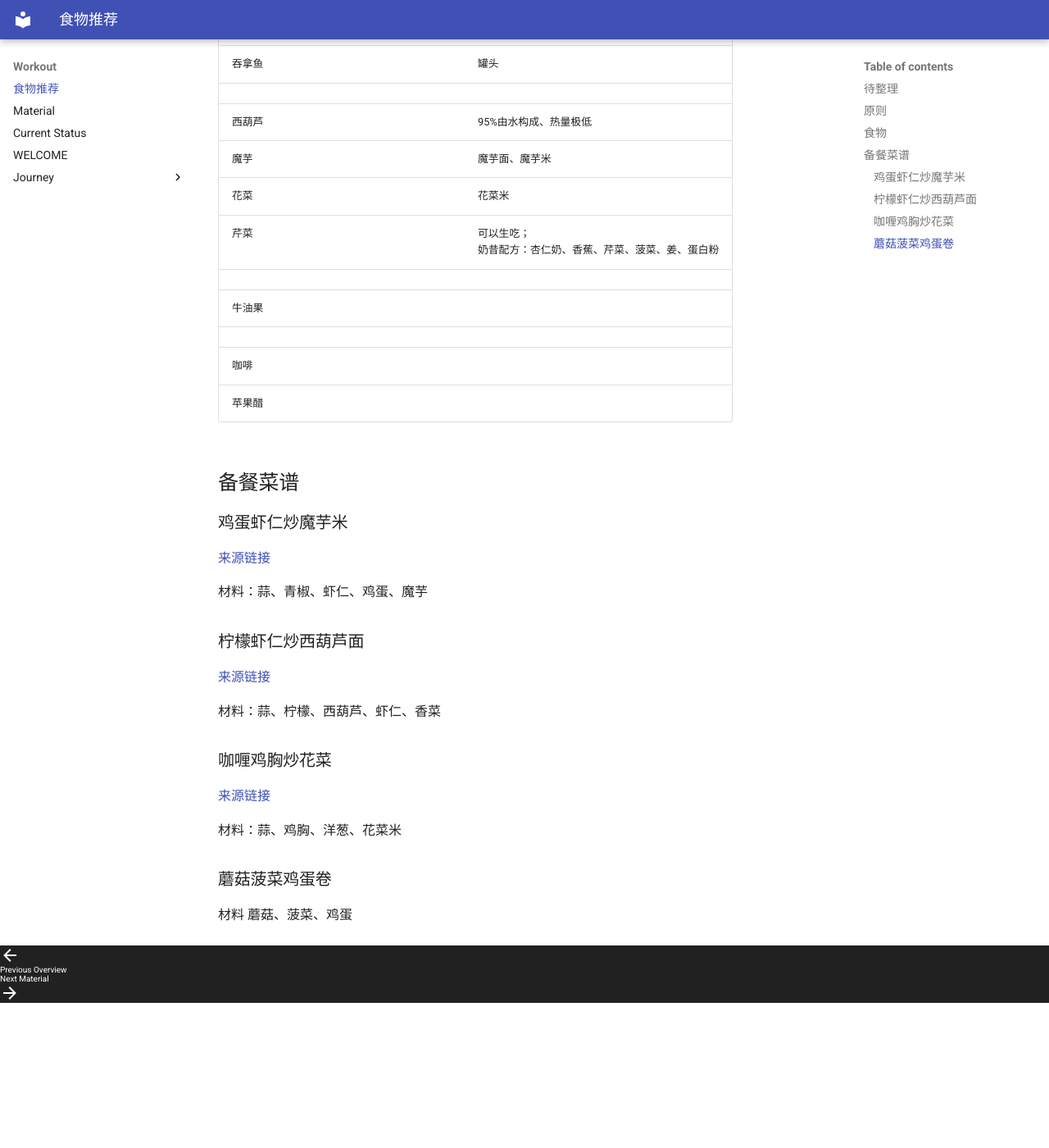
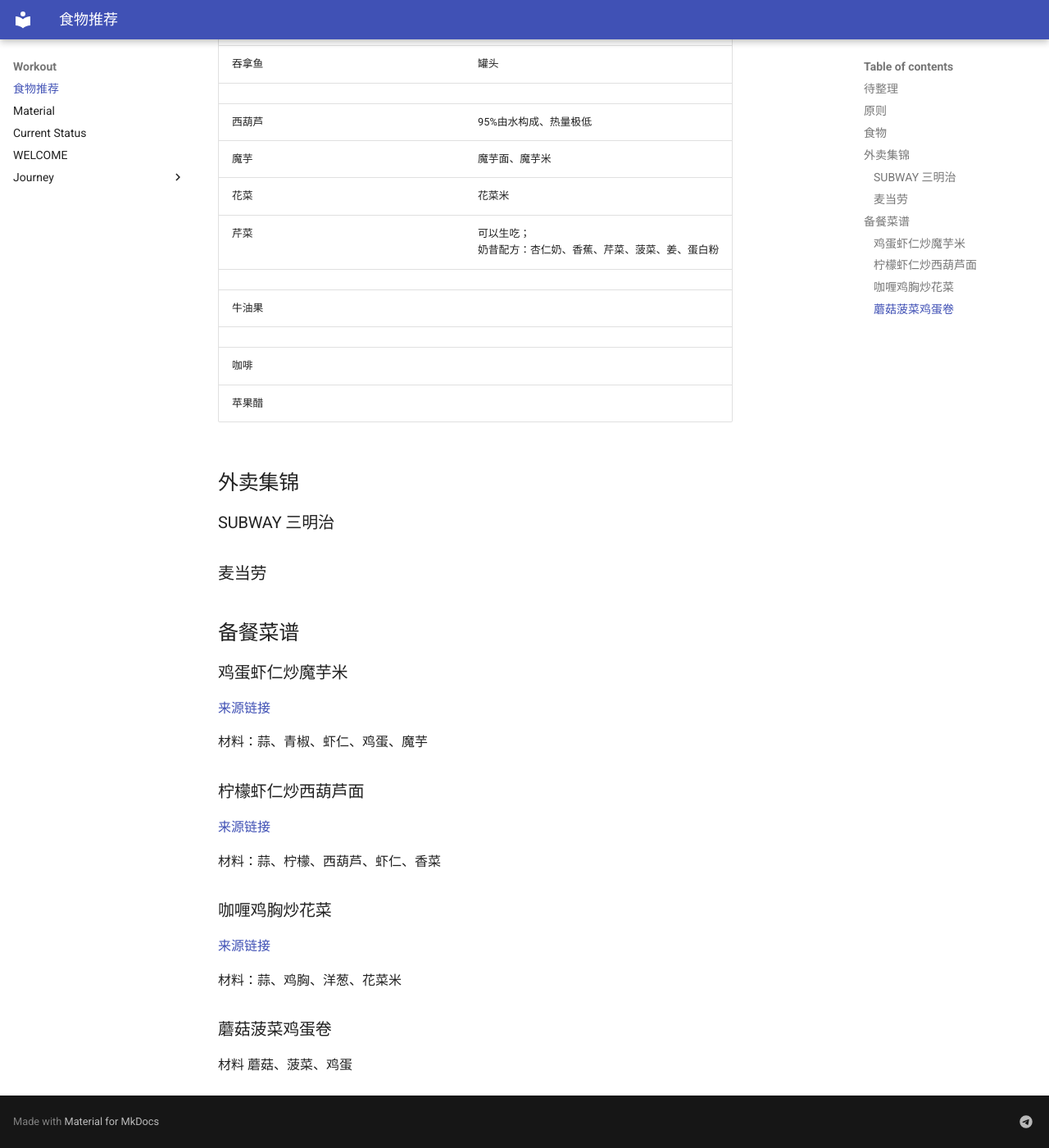
Before and after one commit to sidkang/wiki, an MkDocs documentation site: the page built from docs/workout/foods.md, in a window 1280 px wide and 1400 px high, scrolled down 775 px. Shown: the whole window at 82% size. Built offline with MkDocs 1.6.1 and Material for MkDocs 9.7.7, drawn with Linux system fonts in a browser that asks for light colours; before the commit the page ends 1998 px from its top, so only the background shows below that.

Commit message:
update footer

```diff
--- a/docs/workout/foods.md
+++ b/docs/workout/foods.md
@@ -31,6 +31,12 @@
 |咖啡
 |苹果醋
 
+## 外卖集锦
+
+### SUBWAY 三明治
+
+### 麦当劳
+
 ## 备餐菜谱
 
 ### 鸡蛋虾仁炒魔芋米
--- a/overrides/partials/footer.html
+++ /dev/null
@@ -1,42 +0,0 @@
-{% import "partials/language.html" as lang with context %}
-<footer class="md-footer">
-  {% if page.previous_page or page.next_page %}
-  <!-- use meta to hide footer in certain scene -->
-  {% if not (page.meta and page.meta.hide_footer_nav) %}
-    <div class="md-footer-nav">
-      <nav class="md-footer-nav__inner md-grid" aria-label="{{ lang.t('footer.title') }}">
-        {% if page.previous_page %}
-          <a href="{{ page.previous_page.url | url }}" class="md-footer-nav__link md-footer-nav__link--prev" rel="prev">
-            <div class="md-footer-nav__button md-icon">
-              {% include ".icons/material/arrow-left.svg" %}
-            </div>
-            <div class="md-footer-nav__title">
-              <div class="md-ellipsis">
-                <span class="md-footer-nav__direction">
-                  {{ lang.t("footer.previous") }}
-                </span>
-                {{ page.previous_page.title }}
-              </div>
-            </div>
-          </a>
-        {% endif %}
-        {% if page.next_page %}
-          <a href="{{ page.next_page.url | url }}" class="md-footer-nav__link md-footer-nav__link--next" rel="next">
-            <div class="md-footer-nav__title">
-              <div class="md-ellipsis">
-                <span class="md-footer-nav__direction">
-                  {{ lang.t("footer.next") }}
-                </span>
-                {{ page.next_page.title }}
-              </div>
-            </div>
-            <div class="md-footer-nav__button md-icon">
-              {% include ".icons/material/arrow-right.svg" %}
-            </div>
-          </a>
-        {% endif %}
-      </nav>
-    </div>
-  {% endif %}
-  {% endif %}
-</footer>
```
Also changed, not shown: docs/workout/journey/template.md (added, +9 -0 lines), 1 other file.
